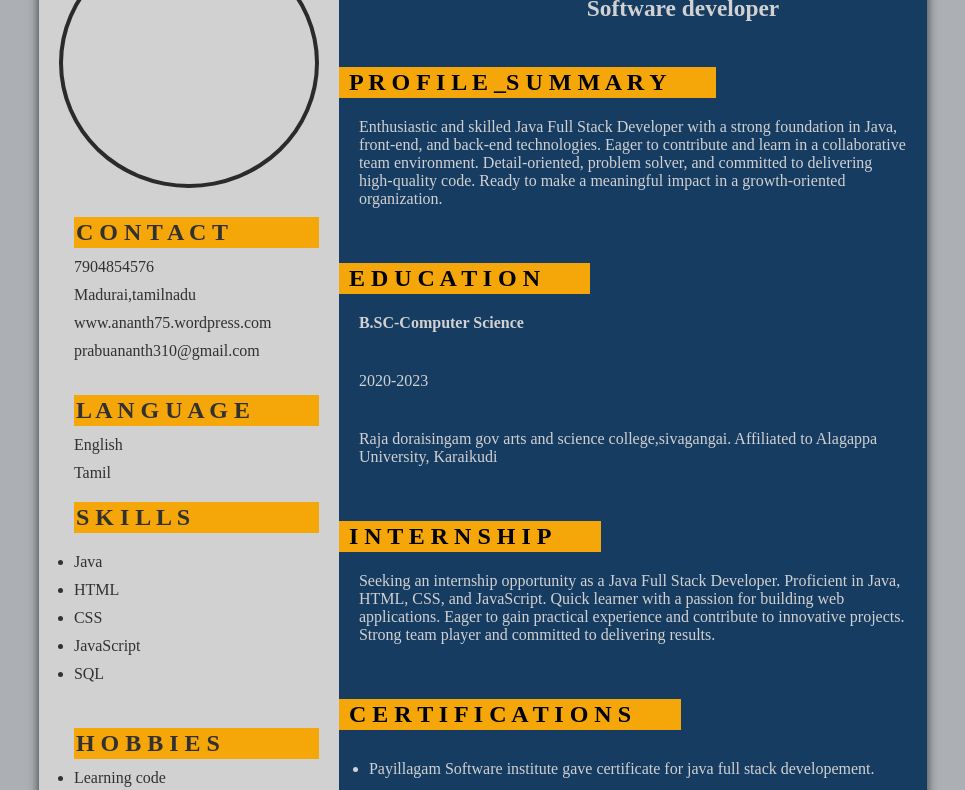
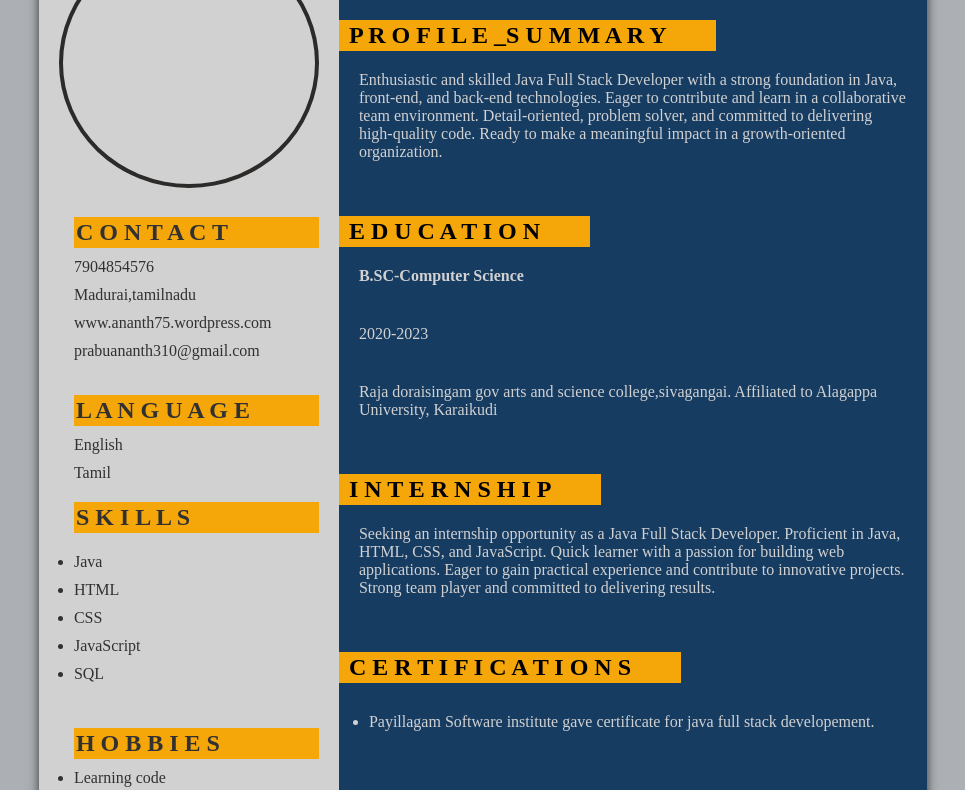
Before and after one commit to ananthaprabu/ananth.github.io, a plain HTML site: page cv.html in a window 1280 px wide. Shown: the part 82-872 px from the top of the page, without its empty margins (157-1122 px from the left). Drawn offline with Linux system fonts and the light colour scheme.

Commit message:
Update cv.html

```diff
--- a/cv.html
+++ b/cv.html
@@ -69,7 +69,6 @@
         <div class="card-two">
             <div class="heading">
                 <h1>M . A N A N T H A P R A B U</h1>
-                <h3 id="course">Software developer</h3>
             </div>
             <div class="box">
                 <div><h2>P R O F I L E _S U M M A R Y </h2></div></div>
```
